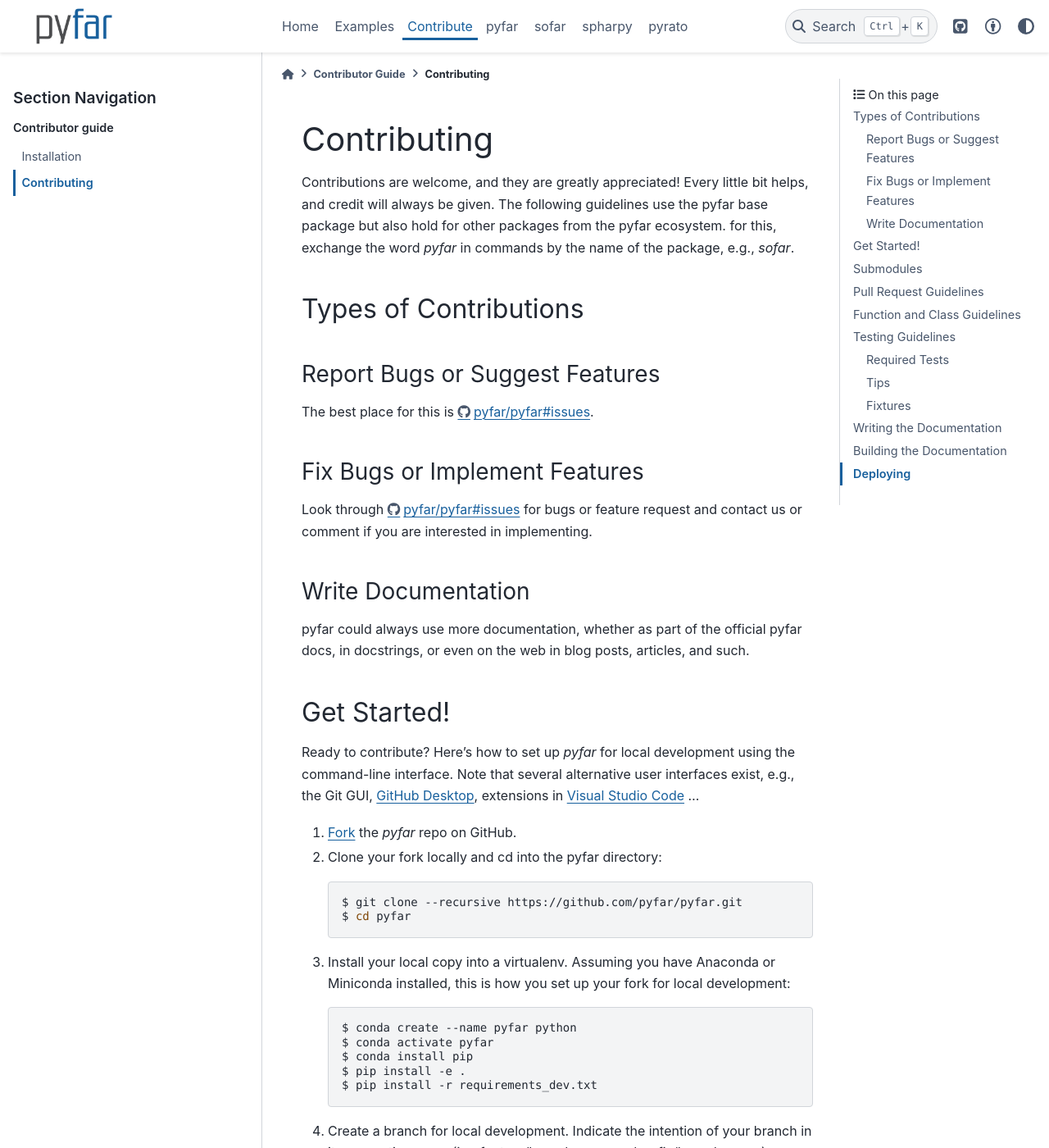
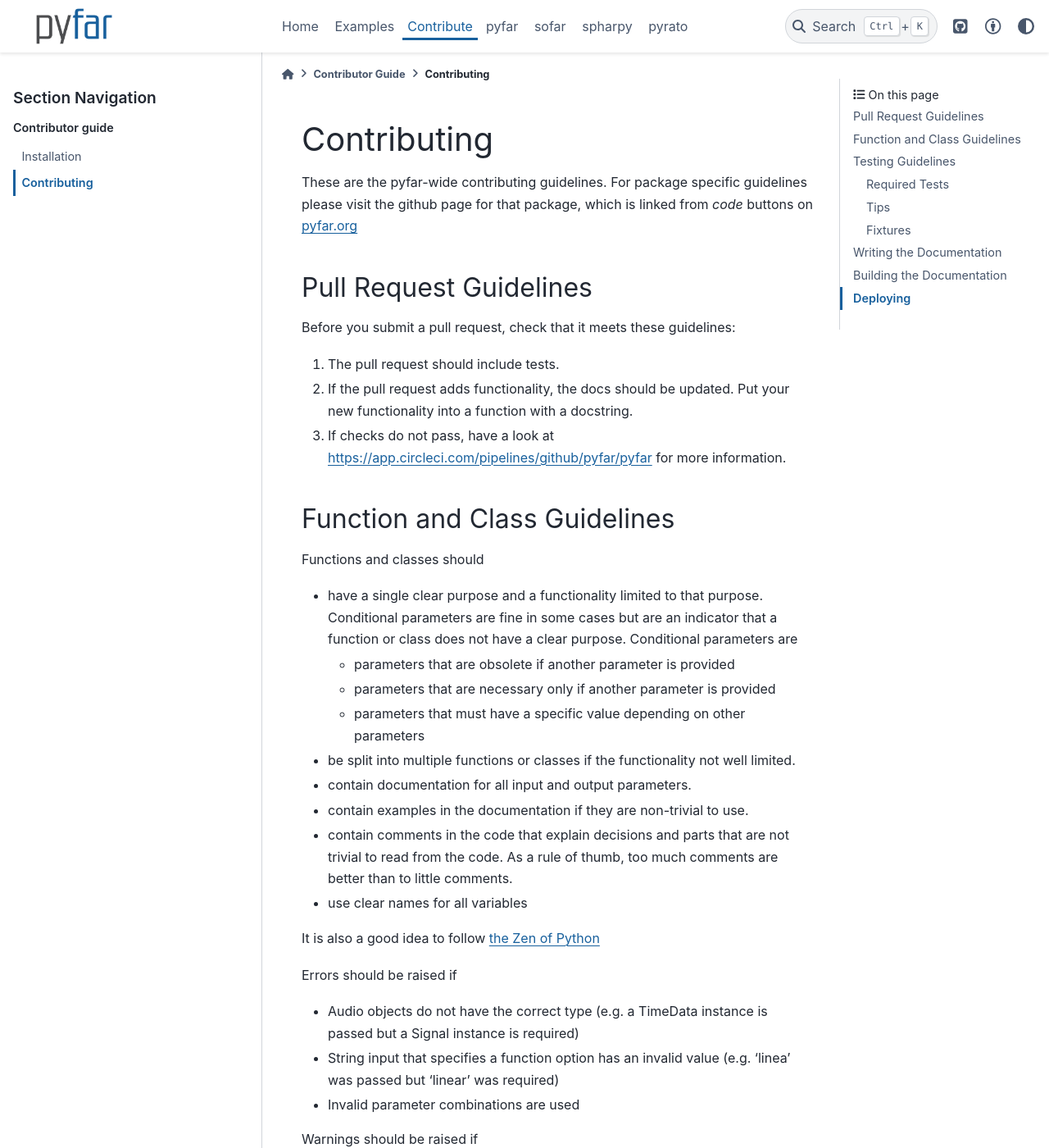
Before and after one commit to pyfar/gallery, a Sphinx documentation site: the page built from docs/community/contributing.rst, in a window 1280 px wide and 1400 px high. Shown: the whole window at 82% size. Built offline with Sphinx 7.4.7 and the PyData theme 0.15.4, drawn with Linux system fonts in a browser that asks for light colours; pages that are not in the unit, such as notebooks, are missing from menus; some of the changed text lies outside the part shown.

Commit message:
Keep only general contributing guidelines

```diff
--- a/docs/community/contributing.rst
+++ b/docs/community/contributing.rst
@@ -4,81 +4,7 @@
 Contributing
 ============
 
-Contributions are welcome, and they are greatly appreciated! Every little bit helps, and credit will always be given. The following guidelines use the pyfar base package but also hold for other packages from the pyfar ecosystem. for this, exchange the word *pyfar* in commands by the name of the package, e.g., *sofar*.
-
-Types of Contributions
-----------------------
-
-Report Bugs or Suggest Features
-~~~~~~~~~~~~~~~~~~~~~~~~~~~~~~~
-
-The best place for this is https://github.com/pyfar/pyfar/issues.
-
-Fix Bugs or Implement Features
-~~~~~~~~~~~~~~~~~~~~~~~~~~~~~~
-
-Look through https://github.com/pyfar/pyfar/issues for bugs or feature request
-and contact us or comment if you are interested in implementing.
-
-Write Documentation
-~~~~~~~~~~~~~~~~~~~
-
-pyfar could always use more documentation, whether as part of the
-official pyfar docs, in docstrings, or even on the web in blog posts,
-articles, and such.
-
-Get Started!
-------------
-
-Ready to contribute? Here's how to set up `pyfar` for local development using the command-line interface. Note that several alternative user interfaces exist, e.g., the Git GUI, `GitHub Desktop <https://desktop.github.com/>`_, extensions in `Visual Studio Code <https://code.visualstudio.com/>`_ ...
-
-1. `Fork <https://docs.github.com/en/get-started/quickstart/fork-a-repo/>`_ the `pyfar` repo on GitHub.
-2. Clone your fork locally and cd into the pyfar directory::
-
-    $ git clone --recursive https://github.com/pyfar/pyfar.git
-    $ cd pyfar
-
-3. Install your local copy into a virtualenv. Assuming you have Anaconda or Miniconda installed, this is how you set up your fork for local development::
-
-    $ conda create --name pyfar python
-    $ conda activate pyfar
-    $ conda install pip
-    $ pip install -e .
-    $ pip install -r requirements_dev.txt
-
-4. Create a branch for local development. Indicate the intention of your branch in its respective name (i.e. `feature/branch-name` or `bugfix/branch-name`)::
-
-    $ git checkout -b name-of-your-bugfix-or-feature
-
-   Now you can make your changes locally.
-
-5. When you're done making changes, check that your changes pass flake8 and the
-   tests::
-
-    $ flake8 pyfar tests
-    $ pytest
-
-   flake8 test must pass without any warnings for `./pyfar` and `./tests` using the default or a stricter configuration. Flake8 ignores `E123/E133, E226` and `E241/E242` by default. If necessary adjust your flake8 and linting configuration in your IDE accordingly.
-
-6. Commit your changes and push your branch to GitHub::
-
-    $ git add .
-    $ git commit -m "Your detailed description of your changes."
-    $ git push origin name-of-your-bugfix-or-feature
-
-7. Submit a pull request on the develop branch through the GitHub website.
-
-Submodules
-----------
-
-Some pyfar packages contain submodules. If changes inside the submodule should be included in a pyfar package, they have to be updated
-
-$ git submodule update --init --recursive
-$ git submodule update --recursive --remote
-
-To take effect, the changes have to be committed afterwards
-
-$ git commit -m "Updated submodules"
+These are the pyfar-wide contributing guidelines. For package specific guidelines please visit the github page for that package, which is linked from *code* buttons on `pyfar.org <https://pyfar.org>`_
 
 Pull Request Guidelines
 -----------------------
```
